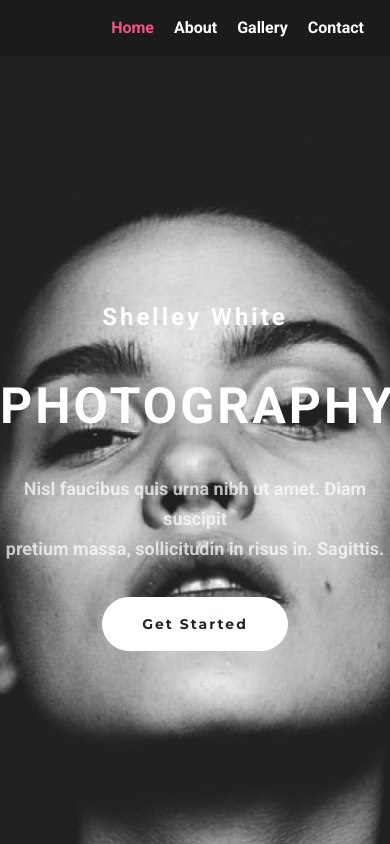
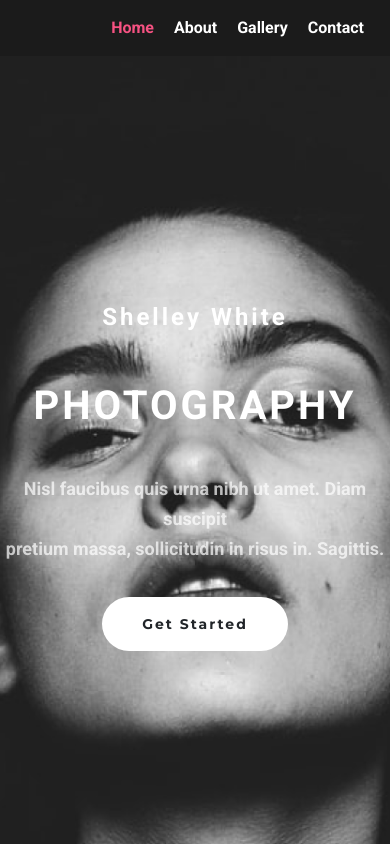
Before and after one commit to Mariam-KV/Photo_Portfolio, a plain HTML site: page index.html in a window 390 px wide. Drawn offline with nearby package versions, Linux system fonts and the light colour scheme.

Commit message:
finished!!

```diff
--- a/style.css
+++ b/style.css
@@ -111,8 +111,9 @@ li {
     display: none;
   }
 
-  .main h1 {
-    font-size: 50px;
+  .main h1,
+  .galleryHeader {
+    font-size: 40px !important;
   }
   .photos .row {
     justify-content: center;
```
